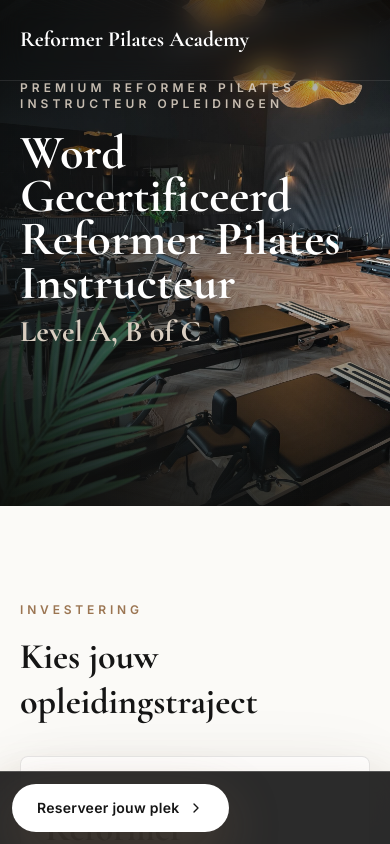
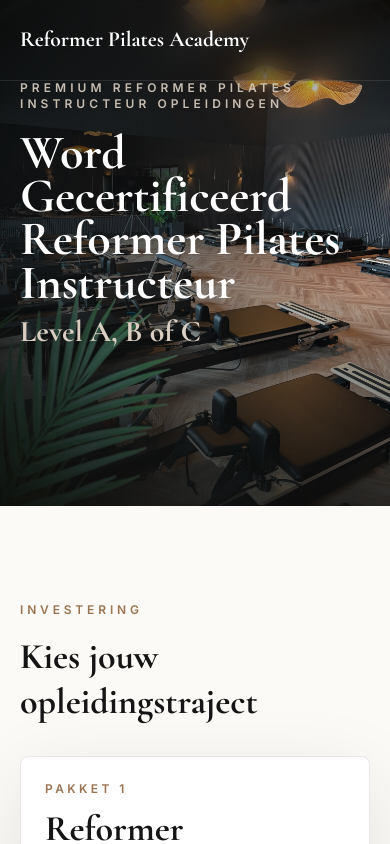
Before and after one commit to jochemsebastiaanvankuijk-rgb/dutch-reformer-academy, a Next.js app: page / in a window 390 px wide. Shown: the top 844 px of the page. Built offline with nearby package versions, Linux system fonts and the light colour scheme.

Commit message:
Remove mobile sticky CTA

```diff
--- a/components/LandingPage.tsx
+++ b/components/LandingPage.tsx
@@ -1124,10 +1124,6 @@ export default function LandingPage() {
           </motion.div>
         </div>
       </section>
-
-      <div className="fixed inset-x-0 bottom-0 z-50 border-t border-white/20 bg-ink/90 p-3 shadow-glow backdrop-blur-xl sm:hidden">
-        <PrimaryCta light />
-      </div>
     </main>
   );
 }
```
